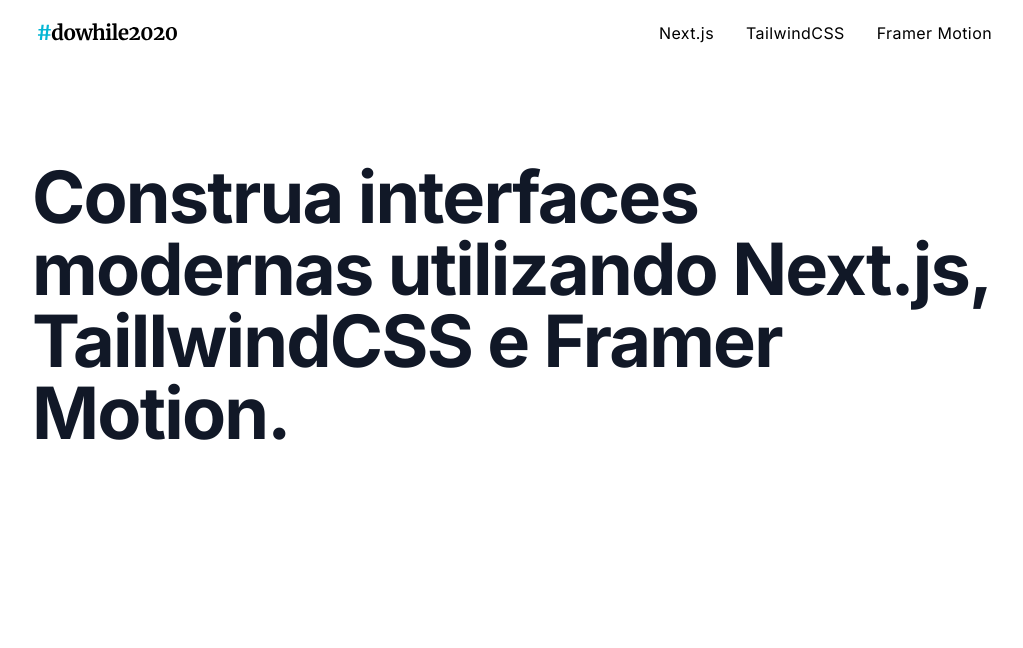
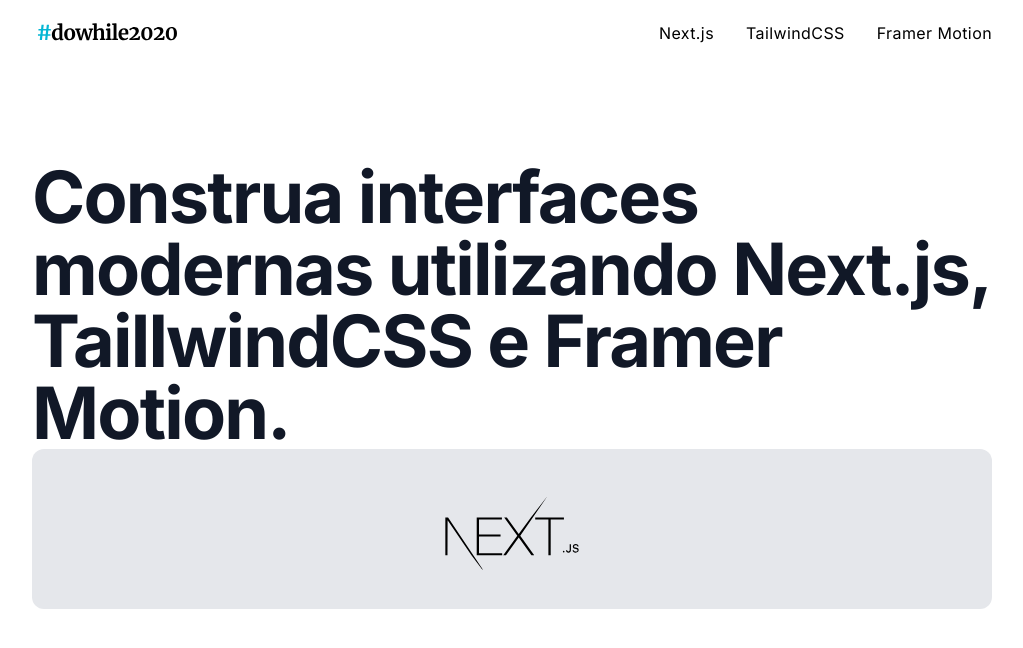
Before and after one commit to thallesyasmim/Futuristic-interface, a Next.js app: page / in a window 1280 px wide. Shown: the top 648 px of the page, without its empty margins (128-1151 px from the left). Built offline with nearby package versions, Linux system fonts and the light colour scheme.

Commit message:
Framer Motion image

```diff
--- a/pages/index.tsx
+++ b/pages/index.tsx
@@ -1,3 +1,5 @@
+import { motion } from 'framer-motion'
+
 import Layout from '../components/Layout'
 
 export default function Home() {
@@ -5,7 +7,11 @@
     <Layout>
       <h1 className="text-4xl sm:text-6xl lg:text-7xl mt-10 md:mt-24 leading-none font-extrabold tracking-tight text-gray-900">Construa interfaces modernas utilizando Next.js, TaillwindCSS e Framer Motion.</h1>
 
-
+      <div className="grid w-full grid-cols-1 grid-rows-3">
+        <div className="relative h-20 md:h-40 bg-gray-200 rounded-xl cursor-pointer">
+          <motion.img className="w-full h-full" src="/img/nextjs.svg" alt="Next.js" />
+        </div>
+      </div>
     </Layout>
   )
 }
```
